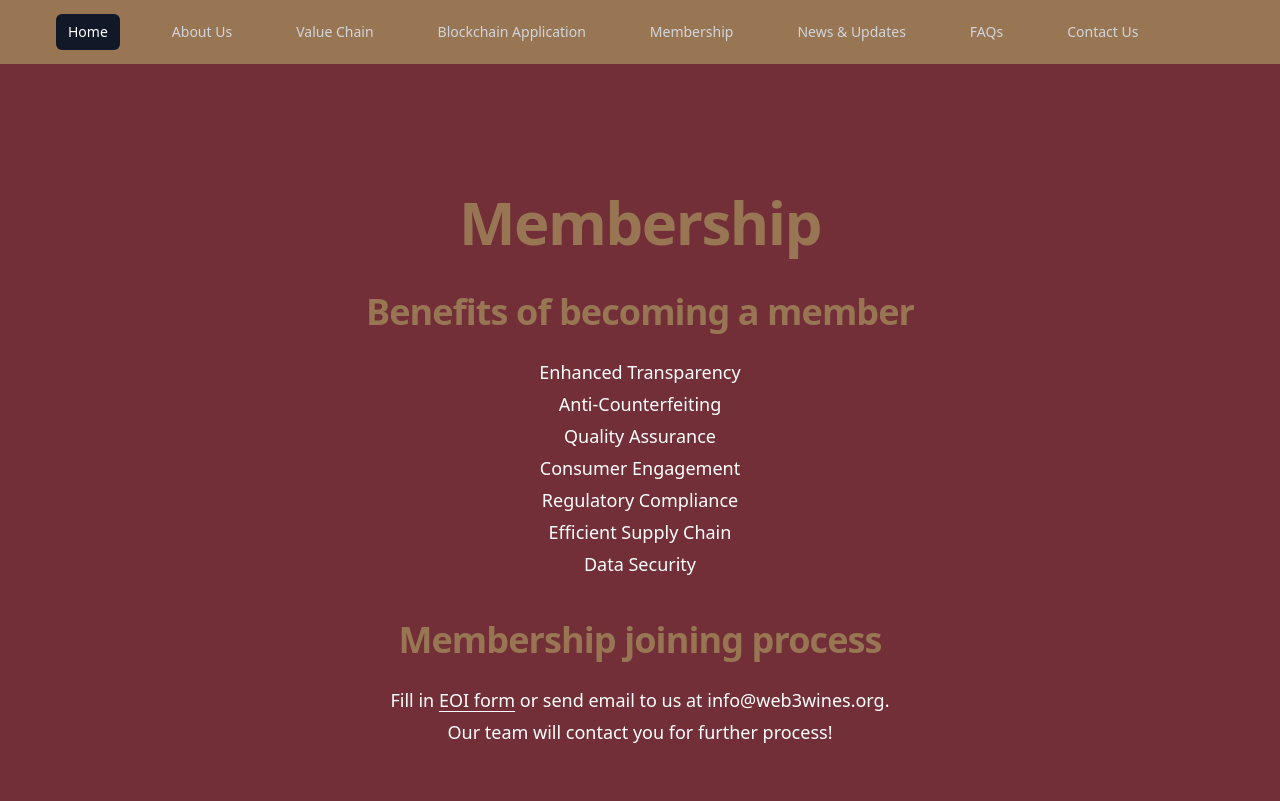
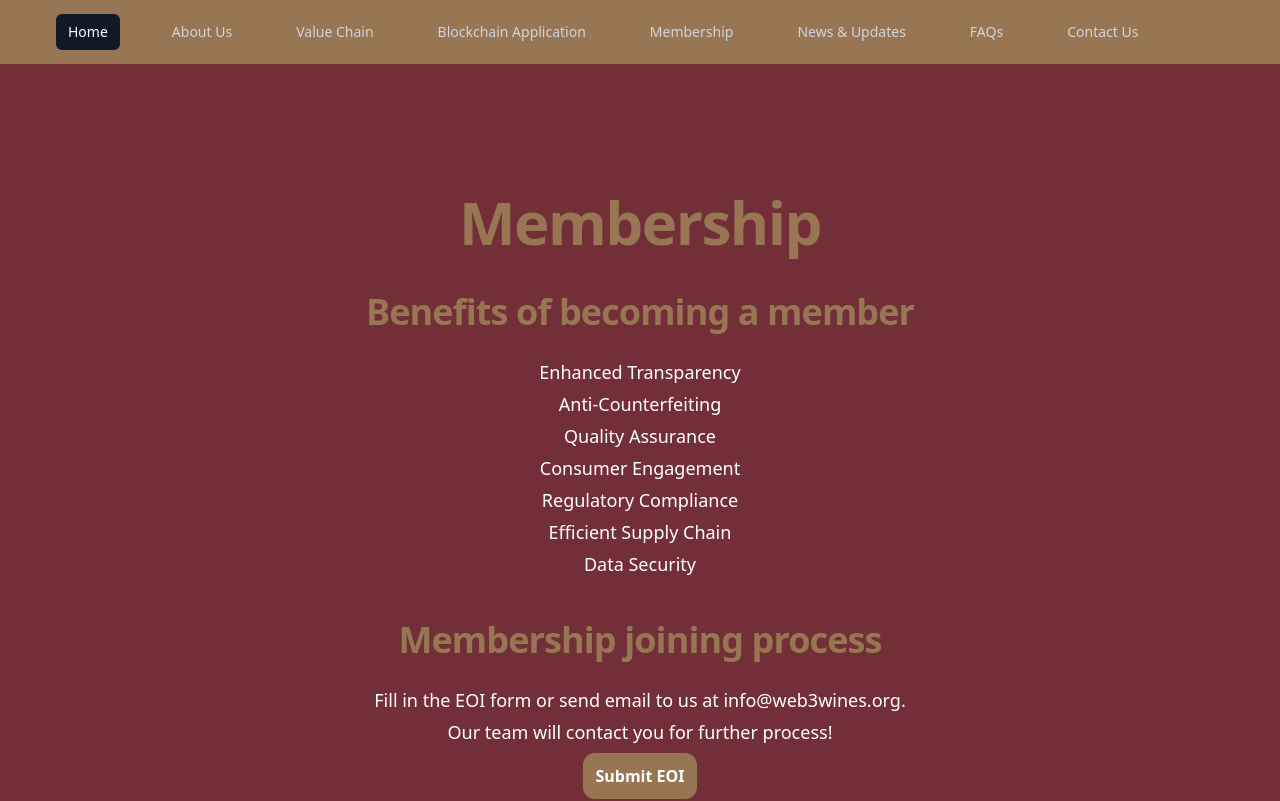
Before and after one commit to dltxio/web3wines-website, a React (Vite) app: page /membership in a window 1280 px wide. Shown: the top 801 px of the page. Built offline with nearby package versions, Linux system fonts and the light colour scheme; a web font is replaced by a local one; what tailwind-heropatterns would draw is missing.

Commit message:
Add a button for EOI form #9

```diff
--- a/src/pages/Membership.tsx
+++ b/src/pages/Membership.tsx
@@ -37,13 +37,17 @@ const Membership: React.FC = () => {
           </p>
           <div className="mt-6 text-lg leading-8 text-white">
             <p>
-              Fill in{" "}
-              <a href={FORM_LINK} className="underline underline-offset-4">
-                EOI form
-              </a>{" "}
-              or send email to us at info@web3wines.org.
+              Fill in the EOI form or send email to us at info@web3wines.org.
             </p>
             <p>Our team will contact you for further process!</p>
+          </div>
+          <div className="py-4">
+            <a
+              href={FORM_LINK}
+              className="p-3 rounded-xl bg-navbar font-bold hover:bg-orange-50 hover:text-navbar"
+            >
+              Submit EOI
+            </a>
           </div>
         </div>
       </div>
```
